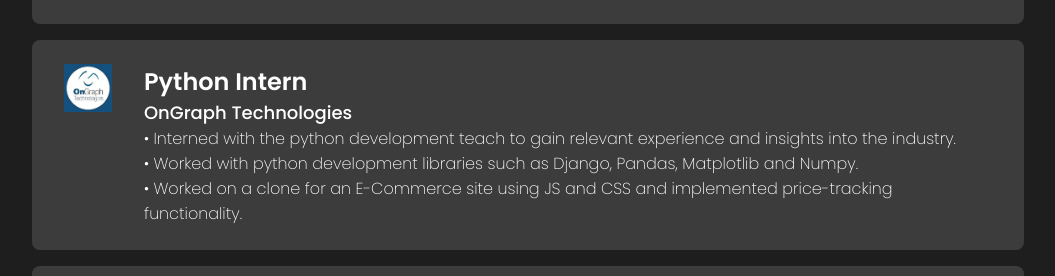
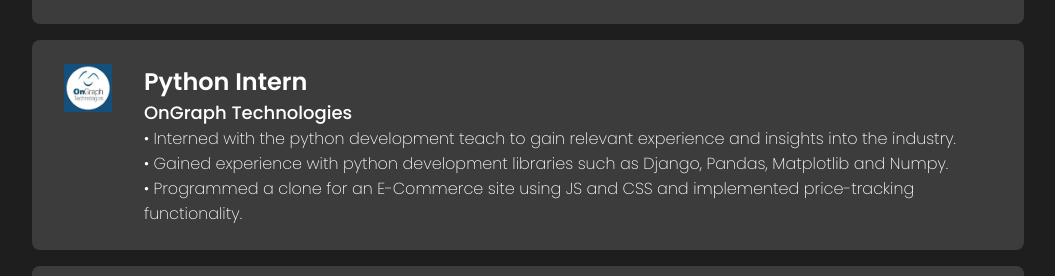
Before and after one commit to shreshthagg/portfolio, a React (Create React App) app: page / in a window 1280 px wide. Shown: the part 2822-3098 px from the top of the page, without its empty margins (112-1167 px from the left). Built offline with nearby package versions, Linux system fonts and the light colour scheme.

Commit message:
specllcheck

```diff
--- a/src/components/WorkExperience/work.js
+++ b/src/components/WorkExperience/work.js
@@ -55,8 +55,8 @@ const work = () => {
                     <h2>Python Intern</h2>
                     <span className='compName'>OnGraph Technologies</span>
                     <p>&#x2022; Interned with the python development teach to gain relevant experience and insights into the industry.<br/>
-                    &#x2022; Worked with python development libraries such as Django, Pandas, Matplotlib and Numpy.<br/>
-                    &#x2022; Worked on a clone for an E-Commerce site using JS and CSS and implemented price-tracking functionality.</p>
+                    &#x2022; Gained experience with python development libraries such as Django, Pandas, Matplotlib and Numpy.<br/>
+                    &#x2022; Programmed a clone for an E-Commerce site using JS and CSS and implemented price-tracking functionality.</p>
                 </div>
             </div>
 
```
